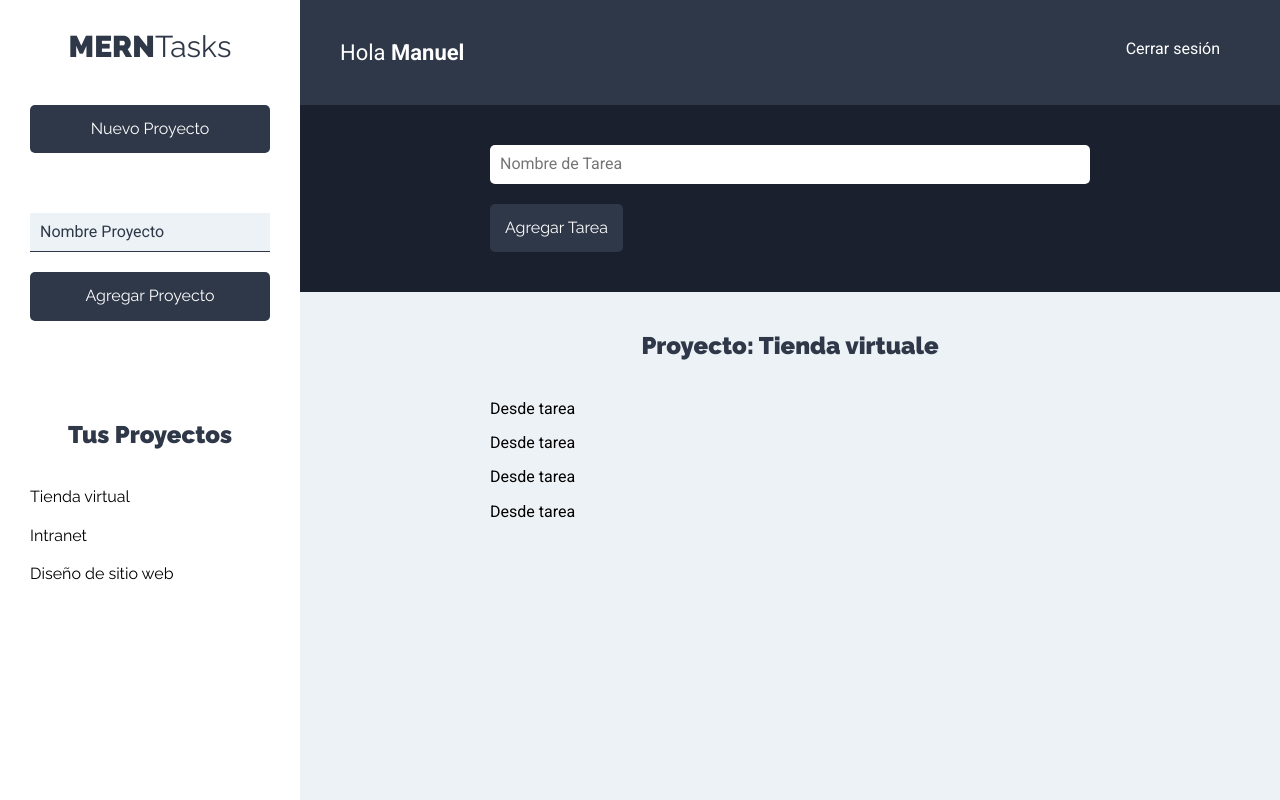
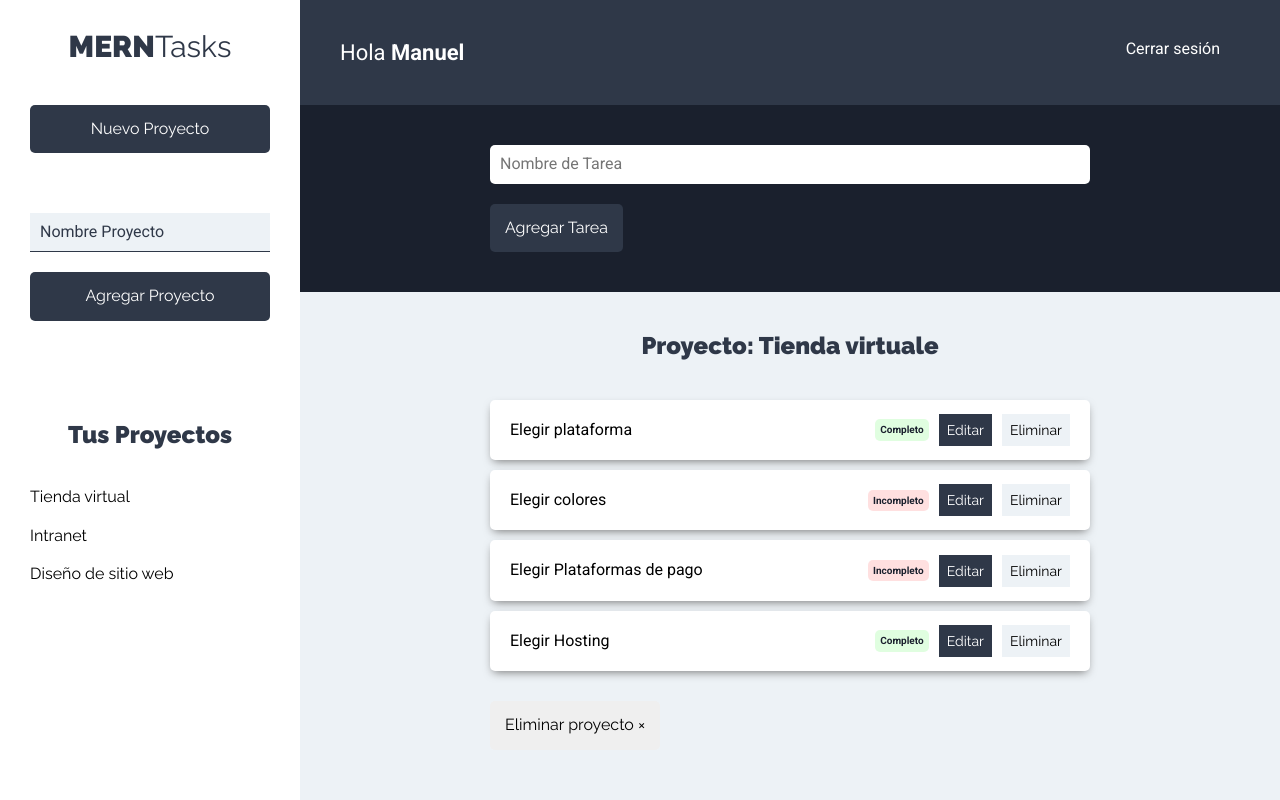
Before and after one commit to SisifoDev/MERN-Tasks, a React (Create React App) app: page /proyectos in a window 1280 px wide. Built offline with nearby package versions, Linux system fonts and the light colour scheme.

Commit message:
Diseño finalizado

```diff
--- a/src/components/tareas/ListadoTareas.js
+++ b/src/components/tareas/ListadoTareas.js
@@ -31,6 +31,9 @@
         ) : (
           tareasProyecto.map((tarea) => <Tarea tarea={tarea} />)
         )}
+        <button type="button" className="btn btn-eliminar">
+          Eliminar proyecto &times;
+        </button>
       </ul>
     </Fragment>
   );
--- a/src/components/tareas/Tarea.js
+++ b/src/components/tareas/Tarea.js
@@ -1,7 +1,30 @@
 import React from "react";
 
-const Tarea = () => {
-  return <p>Desde tarea</p>;
+const Tarea = ({ tarea }) => {
+  return (
+    <li className="tarea sombra">
+      <p>{tarea.nombre}</p>
+      <div className="estado">
+        {tarea.estado ? (
+          <button type="button" className="completo">
+            Completo
+          </button>
+        ) : (
+          <button type="button" className="incompleto">
+            Incompleto
+          </button>
+        )}
+      </div>
+      <div className="acciones">
+        <button type="button" className="btn btn-primario">
+          Editar
+        </button>
+        <button type="button" className="btn btn-secundario">
+          Eliminar
+        </button>
+      </div>
+    </li>
+  );
 };
 
 export default Tarea;
```
